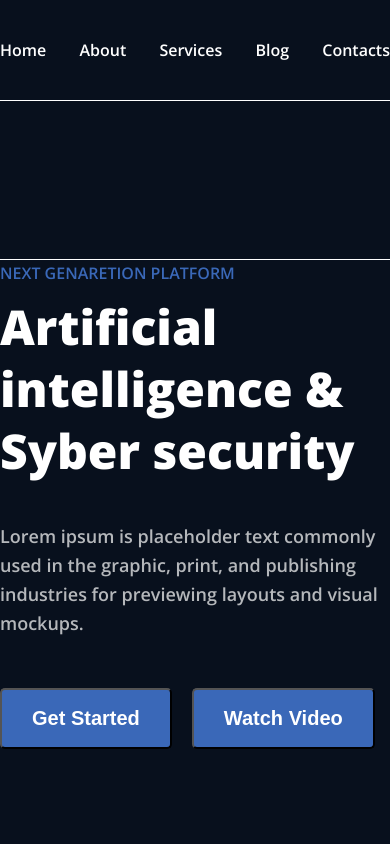
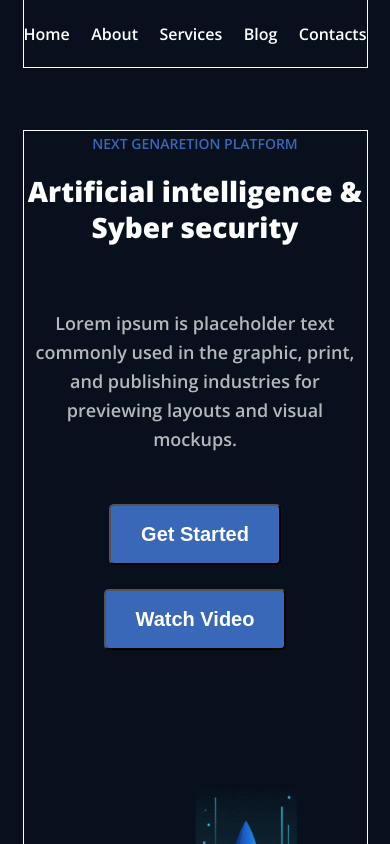
Before and after one commit to Bourne4Jokonda/Seminar-Project, a plain HTML site: page index.html in a window 390 px wide. Shown: the top 844 px of the page. Drawn offline with nearby package versions, Linux system fonts and the light colour scheme.

Commit message:
add media 767

```diff
--- a/css/style.css
+++ b/css/style.css
@@ -225,7 +225,9 @@ ul {
       .center {
             max-width: 768px;
       }
-
+      .top{
+            padding-bottom: 120px;
+      }
       .top-content-subtittle {
             font-size: 16px;
             line-height: 26px;
@@ -267,3 +269,51 @@ ul {
             display: none;
       } */
 }
+
+@media (max-width:767px) {
+      .top {
+            padding-bottom: 108px;
+            margin-bottom: 96px;
+        }
+
+      .header {
+            padding: 22.5px 0;
+      }
+
+      .top-content {
+            margin-top: 64px;
+      }
+
+      .top-content-subtittle {
+            font-size: 14px;
+            text-align: center;
+            padding-bottom: 16px;
+      }
+
+      .top-content-tittle {
+            font-size: 28px;
+            line-height: 36px;
+            text-align: center;
+            margin-bottom: 64px;
+      }
+
+      .center {
+            max-width: 343px;
+      }
+      .top-content{
+            margin-bottom: 128px;
+      }
+      .top-content-text {
+            text-align: center;
+      }
+
+      .top-content-btn-wrp {
+            display: flex;
+            flex-direction: column;
+            justify-content: center;
+            align-items: center;
+            padding: 0px;
+            gap: 24px;
+
+      }
+}
```
